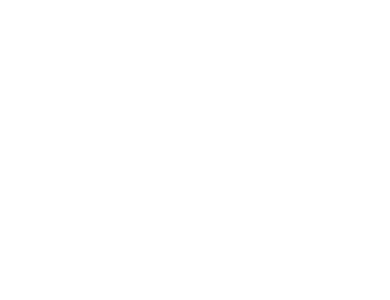
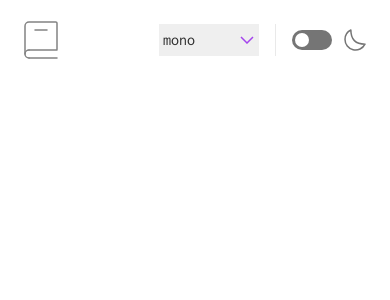
Before and after one commit to lukacsja/dictionary-web-app, a Next.js app: page / in a window 390 px wide. Shown: the top 300 px of the page. Built offline with nearby package versions, Linux system fonts and the light colour scheme.

Commit message:
header-mobile & contexts added

```diff
--- a/app/globals.css
+++ b/app/globals.css
@@ -39,3 +39,9 @@
   font-size: 14px;
   line-height: 17px;
 }
+
+.reset-select {
+  -webkit-appearance: none;
+  -moz-appearance: none;
+  appearance: none;
+}
--- a/app/layout.tsx
+++ b/app/layout.tsx
@@ -1,8 +1,7 @@
+import { FontContextProvider } from '@/context/FontContext';
 import './globals.css';
 import type { Metadata } from 'next';
-import { Inter } from 'next/font/google';
-
-const inter = Inter({ subsets: ['latin'] });
+import ThemeContextProvider from '@/context/ThemeContext';
 
 export const metadata: Metadata = {
   title: 'dictionary web app',
@@ -16,7 +15,13 @@
 }) {
   return (
     <html lang='en'>
-      <body className={inter.className}>{children}</body>
+      <body
+        className={`dark:bg-gray-8 text-gray-6 h-screen bg-white p-6 dark:text-white md:px-[39px] md:py-[58px]`}
+      >
+        <ThemeContextProvider>
+          <FontContextProvider>{children}</FontContextProvider>
+        </ThemeContextProvider>
+      </body>
     </html>
   );
 }
--- a/app/page.tsx
+++ b/app/page.tsx
@@ -1,3 +1,15 @@
+'use client';
+
+import Header from '@/components/header';
+import { useFont } from '@/context/FontContext';
+
 export default function Home() {
-  return <main className=''></main>;
+  const { selectedFont } = useFont();
+  return (
+    <main
+      className={`${selectedFont.className} flex max-w-[736px] flex-col justify-center`}
+    >
+      <Header />
+    </main>
+  );
 }
--- /dev/null
+++ b/components/font-selector.tsx
@@ -0,0 +1,57 @@
+'use client';
+
+import React from 'react';
+import { useFont } from '@/context/FontContext';
+import { choosableFonts } from '@/lib/data';
+import { inter, inconsolata, lora } from '@/lib/data';
+import Image from 'next/image';
+import arrowdown from '../public/icons/icon-arrow-down.svg';
+
+const FontSelector: React.FC = () => {
+  const { changeFont } = useFont();
+
+  const handleFontChange = (event: React.ChangeEvent<HTMLSelectElement>) => {
+    const selectedFont = event.target.value;
+    switch (selectedFont) {
+      case 'serif':
+        changeFont(lora);
+        break;
+      case 'mono':
+        changeFont(inconsolata);
+        break;
+      case 'sans serif':
+        changeFont(inter);
+        break;
+      default:
+        changeFont(inter);
+        break;
+    }
+  };
+
+  return (
+    <div className='relative flex  items-center'>
+      <select
+        name='font-style'
+        className='reset-select min-w-[100px] p-1 dark:bg-inherit'
+        onChange={handleFontChange}
+      >
+        {choosableFonts.map((font) => (
+          <option
+            key={font.label}
+            value={font.label}
+            className='dark:bg-gray-8'
+          >
+            {font.label}
+          </option>
+        ))}
+      </select>
+      <Image
+        src={arrowdown}
+        alt='arrow down'
+        className='absolute right-[5px]'
+      />
+    </div>
+  );
+};
+
+export default FontSelector;
--- /dev/null
+++ b/components/header.tsx
@@ -0,0 +1,40 @@
+import React from 'react';
+import Image from 'next/image';
+import logo from '../public/icons/logo.svg';
+import SectionDivider from './section-divider';
+import FontSelector from './font-selector';
+import { useTheme } from '@/context/ThemeContext';
+import MoonLogo from './icons/moon-logo';
+
+const Header = () => {
+  const { theme, toggleTheme } = useTheme();
+
+  const applyIconColors = () => {
+    return theme === 'light' ? '#757575' : '#a445ed';
+  };
+
+  return (
+    <header className='flex h-8 w-full items-center justify-between'>
+      <Image src={logo} alt='logo' priority />
+      <div className='flex h-full items-center gap-4'>
+        <FontSelector />
+        <SectionDivider direction='vertical' />
+        <div className='flex items-center gap-3'>
+          <button
+            className='bg-gray-4 dark:bg-purple-main relative flex h-5 w-10 items-center rounded-[10px] transition-all duration-500'
+            onClick={toggleTheme}
+          >
+            <div
+              className={`absolute h-[14px] w-[14px] rounded-full bg-white ${
+                theme === 'light' ? 'left-[3px]' : 'right-[3px]'
+              } transition-all duration-300`}
+            />
+          </button>
+          <MoonLogo stroke={applyIconColors()} />
+        </div>
+      </div>
+    </header>
+  );
+};
+
+export default Header;
--- /dev/null
+++ b/components/icons/moon-logo.tsx
@@ -0,0 +1,27 @@
+import React from 'react';
+
+interface MoonLogoProps {
+  stroke: string;
+}
+
+const MoonLogo: React.FC<MoonLogoProps> = ({ stroke }) => {
+  return (
+    <svg
+      xmlns='http://www.w3.org/2000/svg'
+      width='22'
+      height='22'
+      viewBox='0 0 22 22'
+    >
+      <path
+        fill='none'
+        stroke={stroke}
+        stroke-linecap='round'
+        stroke-linejoin='round'
+        stroke-width='1.5'
+        d='M1 10.449a10.544 10.544 0 0 0 19.993 4.686C11.544 15.135 6.858 10.448 6.858 1A10.545 10.545 0 0 0 1 10.449Z'
+      />
+    </svg>
+  );
+};
+
+export default MoonLogo;
--- /dev/null
+++ b/components/section-divider.tsx
@@ -0,0 +1,17 @@
+import React from 'react';
+
+interface SectionDividerProps {
+  direction: 'horizontal' | 'vertical';
+}
+
+const SectionDivider: React.FC<SectionDividerProps> = ({ direction }) => {
+  return (
+    <div
+      className={`bg-gray-3 ${
+        direction === 'horizontal' ? 'h-[1px] w-full' : 'h-full w-[1px]'
+      }`}
+    />
+  );
+};
+
+export default SectionDivider;
--- /dev/null
+++ b/context/FontContext.tsx
@@ -0,0 +1,42 @@
+'use client';
+
+import React, { createContext, useContext, useState } from 'react';
+import { choosableFonts } from '@/lib/data';
+import { NextFont } from 'next/dist/compiled/@next/font';
+
+interface FontContextProviderProps {
+  children: React.ReactNode;
+}
+
+interface FontContextProps {
+  selectedFont: NextFont;
+  setSelectedFont: React.Dispatch<React.SetStateAction<NextFont>>;
+  changeFont: (font: NextFont) => void;
+}
+
+const FontContext = createContext<FontContextProps | null>(null);
+
+export function FontContextProvider({ children }: FontContextProviderProps) {
+  const [selectedFont, setSelectedFont] = useState<NextFont>(
+    choosableFonts[0].font
+  );
+
+  const changeFont = (newFont: NextFont) => {
+    setSelectedFont(newFont);
+  };
+
+  return (
+    <FontContext.Provider value={{ selectedFont, setSelectedFont, changeFont }}>
+      {children}
+    </FontContext.Provider>
+  );
+}
+
+export function useFont() {
+  const context = useContext(FontContext);
+
+  if (context === null) {
+    throw new Error('useFont muse be used within a FontContextProvider');
+  }
+  return context;
+}
--- /dev/null
+++ b/context/ThemeContext.tsx
@@ -0,0 +1,69 @@
+'use client';
+
+import { Theme } from '@/lib/types';
+import React, { useEffect, useState, createContext, useContext } from 'react';
+
+interface ThemeContextProviderProps {
+  children: React.ReactNode;
+}
+
+interface ThemeContextType {
+  theme: Theme;
+  toggleTheme: () => void;
+}
+
+const ThemeContext = createContext<ThemeContextType | null>(null);
+
+export default function ThemeContextProvider({
+  children,
+}: ThemeContextProviderProps) {
+  const [theme, setTheme] = useState<Theme>('light');
+
+  const toggleTheme = () => {
+    if (theme === 'light') {
+      setTheme('dark');
+      window.localStorage.setItem('theme', 'dark');
+      document.documentElement.classList.add('dark');
+    } else {
+      setTheme('light');
+      window.localStorage.setItem('theme', 'light');
+      document.documentElement.classList.remove('dark');
+    }
+  };
+
+  useEffect(() => {
+    const localTheme = window.localStorage.getItem('theme') as Theme | null;
+
+    if (localTheme) {
+      if (localTheme === 'dark') {
+        document.documentElement.classList.add('dark');
+      }
+
+      setTheme(localTheme);
+    } else if (window.matchMedia('(prefers-color-scheme: dark)').matches) {
+      setTheme('dark');
+      document.documentElement.classList.add('dark');
+    }
+  }, []);
+
+  return (
+    <ThemeContext.Provider
+      value={{
+        theme,
+        toggleTheme,
+      }}
+    >
+      {children}
+    </ThemeContext.Provider>
+  );
+}
+
+export function useTheme() {
+  const context = useContext(ThemeContext);
+
+  if (context === null) {
+    throw new Error('useTheme must be used within a ThemeContextProvider');
+  }
+
+  return context;
+}
--- /dev/null
+++ b/lib/data.ts
@@ -0,0 +1,11 @@
+import { Inconsolata, Inter, Lora } from 'next/font/google';
+
+export const inter = Inter({ subsets: ['latin'] });
+export const inconsolata = Inconsolata({ subsets: ['latin'] });
+export const lora = Lora({ subsets: ['latin'] });
+
+export const choosableFonts = [
+  { label: 'mono', font: inconsolata },
+  { label: 'serif', font: lora },
+  { label: 'sans serif', font: inter },
+];
--- /dev/null
+++ b/lib/types.ts
@@ -0,0 +1,8 @@
+import { NextFont } from 'next/dist/compiled/@next/font';
+
+export type Font = {
+  family: string;
+  font: NextFont;
+};
+
+export type Theme = 'light' | 'dark';
--- a/tailwind.config.ts
+++ b/tailwind.config.ts
@@ -27,5 +27,6 @@
     },
   },
   plugins: [],
+  darkMode: 'class',
 };
 export default config;
```
